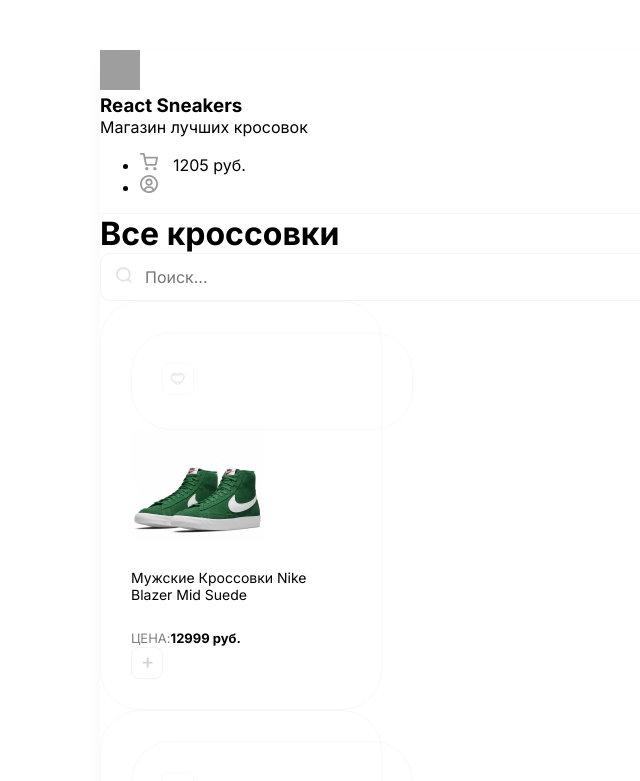
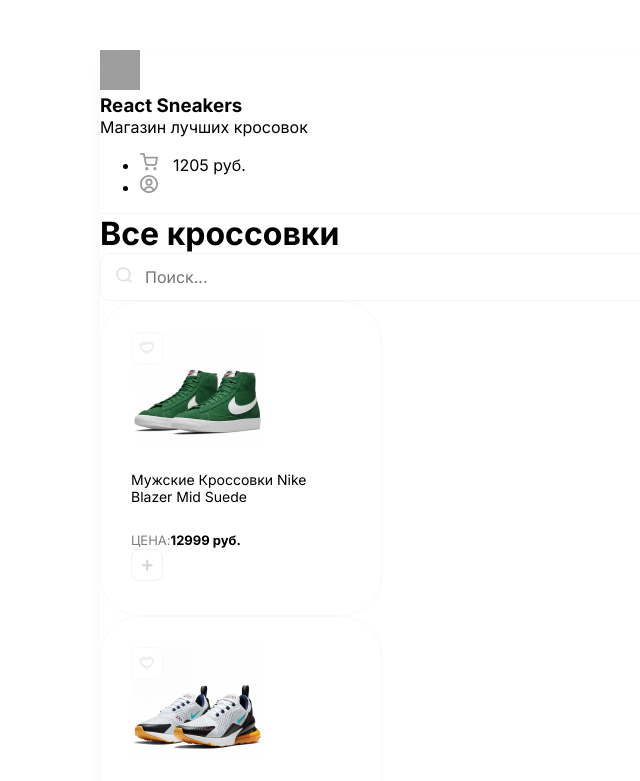
Before and after one commit to R1msk1y/react-sneakers, a React (Create React App) app: page / in a window 1280 px wide. Shown: the top 781 px of the page, without its empty margins (0-640 px from the left). Built offline with nearby package versions, Linux system fonts and the light colour scheme; grey boxes are pictures that could not be loaded.

Commit message:
добавил поведение кнопки !добавить товар! - он меняется через метод useState

```diff
--- a/src/App.js
+++ b/src/App.js
@@ -1,5 +1,6 @@
 
 import './App.css';
+import React from 'react';
 import Card from './components/Card';
 import Header from './components/Header';
 import Drawer from './components/Drawer';
@@ -30,8 +31,29 @@
 ];
 
 function App() {
+
+  // const [count, setCount] = React.useState(5);
+
+  // const plus = () => {
+
+  //   setCount(count +1);
+
+  // }
+
+  // const minus = () => {
+
+  //   setCount(count -1);
+  // }
+
+
+
   return (
     <div className="wrapper clear">
+      {/* <div>
+        <h1>{count}</h1>
+        <button onClick={plus}>+</button>
+        <button onClick={minus}>-</button>
+      </div> */}
 
 
         <Drawer />
@@ -61,6 +83,8 @@
         title = {item.name}
         price = {item.price}
         imageUrl = {item.imageUrl}
+        onClickFavorite = {() => (console.log(`Добавили в закладки`))}
+        onClickPlus = {() => (console.log('Добавили в корзину'))}
 
         />
 
--- a/src/components/Card/Card.module.scss
+++ b/src/components/Card/Card.module.scss
@@ -5,7 +5,10 @@
     border-radius: 40px;
     margin-right: 30px;
     transition: box-shadow .2s ease-in-out, transform .2s ease-in-out;
-    cursor: pointer;
+
+    .plus{
+      cursor: pointer;
+    }
 
     &:hover{
 
--- a/src/components/Card/index.js
+++ b/src/components/Card/index.js
@@ -1,16 +1,19 @@
 import cardStyles from './Card.module.scss';
+import React from 'react';
 
 function Card (props){
 
-  const onClickBtn = ()=>{
+  const [isAdded, setIsAdded] = React.useState(false);
 
-    alert(props.title)
+  const onClickPlus = () => {
 
-  };
+    setIsAdded(!isAdded);
+  }
+
     return (
 
 <div className={cardStyles.card}>
-<div className={cardStyles.card}>
+<div className={cardStyles.favorite} onClick = {props.onClickFavorite}>
 <img src='/img/likeUnliked.svg' alt='like-unliked'/>
 </div>
 <img width={133} height={112} src={props.imageUrl} alt='Sneakers' />
@@ -21,9 +24,9 @@
   <b>{props.price} руб.</b>
   </div>
 
-<button className='button' onClick={onClickBtn}>
-  <img width={11} height={11} src='img/plus.svg' alt='plus'/>
-</button>
+
+  <img className={cardStyles.plus} onClick={onClickPlus} src={isAdded ? '/img/btnChecked.svg' : '/img/btnPlus.svg' } alt='plus'/>
+
 </div>
 </div>
 
```
Also changed, not shown: public/img/btnPlus.svg (added).
